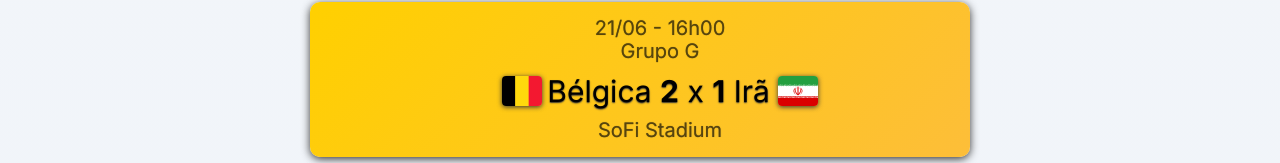
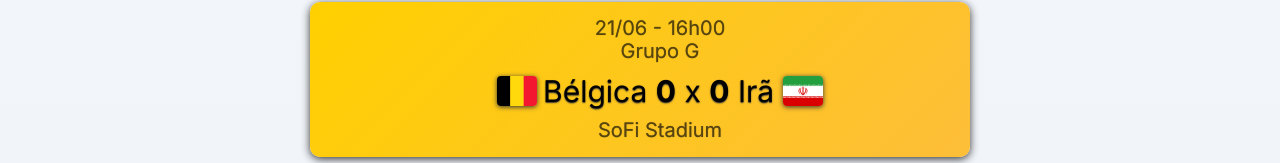
Before and after one commit to pedinxdgo/projetoWC26, a plain HTML site: page index.html in a window 1280 px wide. Shown: the part 743-906 px from the top of the page. Drawn offline with nearby package versions, Linux system fonts and the light colour scheme.

Commit message:
Site Finalizado

```diff
--- a/index.html
+++ b/index.html
@@ -43,7 +43,7 @@
                 <p>21/06 - 16h00</p>
                 <p>Grupo G</p>
                 <span class="fi fi-be"></span>
-                <span>Bélgica <b>2</b> x <b>1</b> Irã </span>
+                <span>Bélgica <b>0</b> x <b>0</b> Irã </span>
                 <span class="fi fi-ir"></span>
                 <p>SoFi Stadium </p>
             </ul>
```
